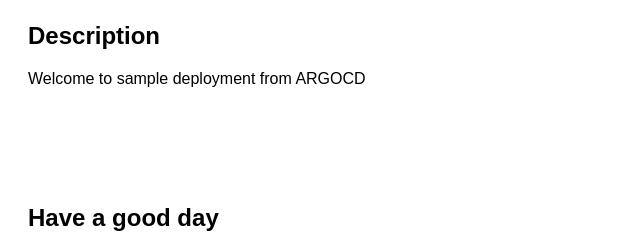
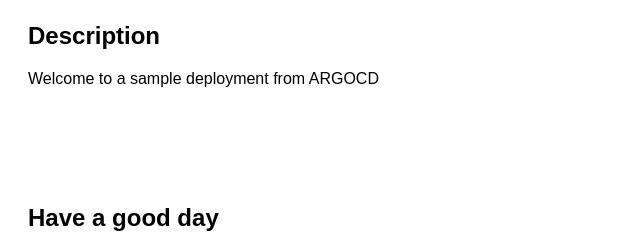
Before and after one commit to Radhika-26397/dev, a plain HTML site: page index.html in a window 1280 px wide. Shown: the part 326-566 px from the top of the page, 0-640 px from the left. Drawn offline with Linux system fonts and the light colour scheme.

Commit message:
Update index.html

```diff
--- a/index.html
+++ b/index.html
@@ -73,7 +73,7 @@
 
     <section id="about">
 <h2>Description</h2>
-<p>Welcome to sample deployment from ARGOCD </p>
+<p>Welcome to a sample deployment from ARGOCD </p>
 </section>
 
 
```
